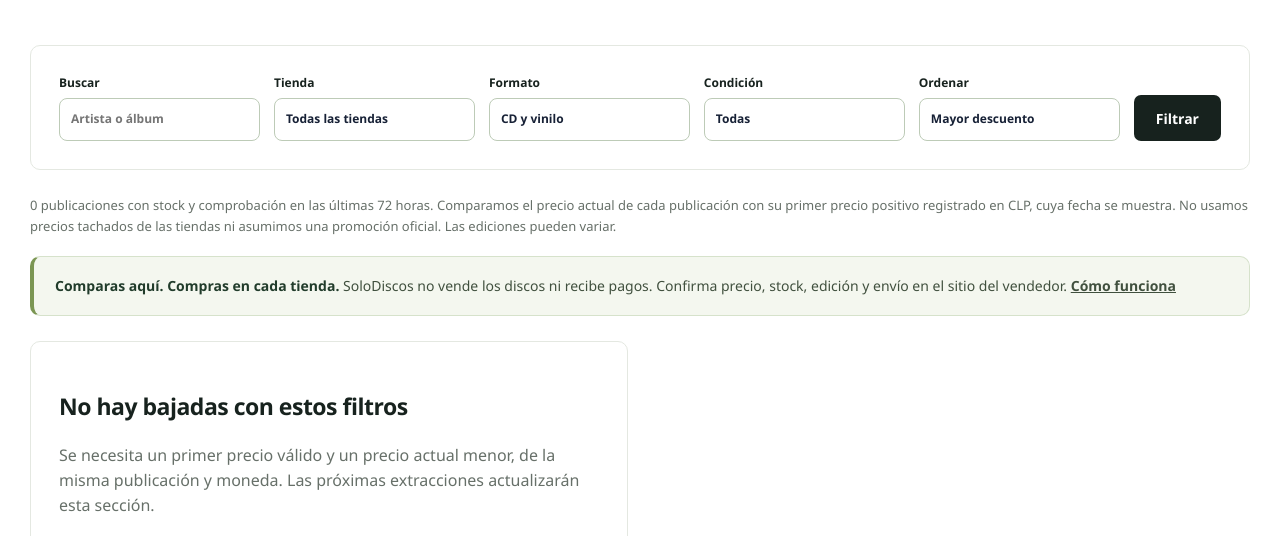
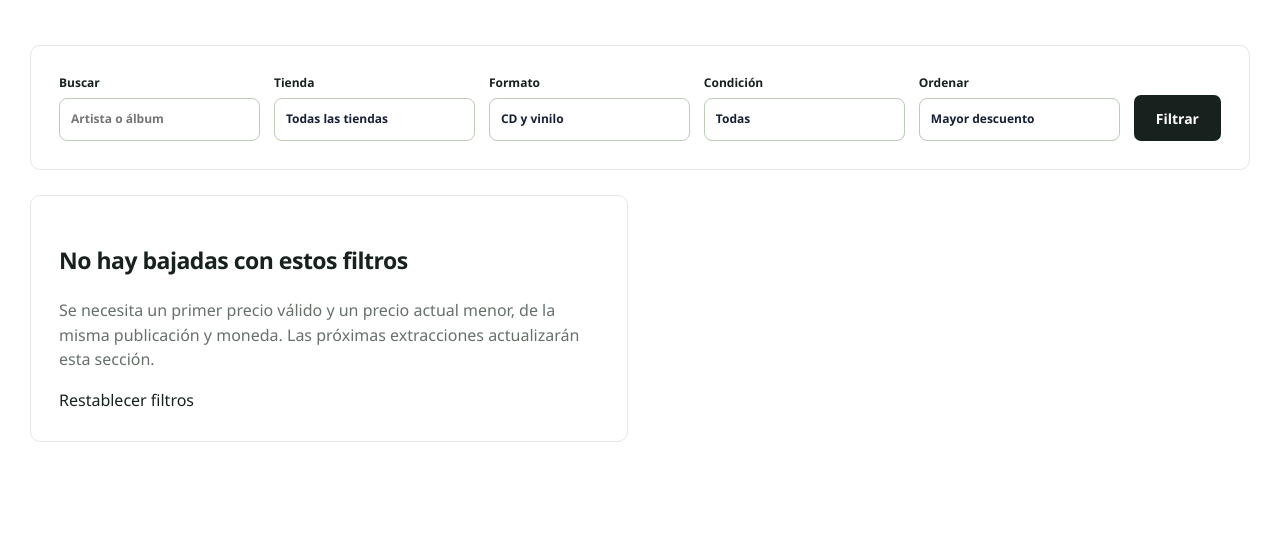
Before and after one commit to juanand87/solodiscos, a Laravel app: page /descuentos in a window 1280 px wide. Shown: the part 277-813 px from the top of the page. Run offline with Laravel 12, Linux system fonts and the light colour scheme; data that the repository does not hold is empty.

Commit message:
Remove explanatory blocks above discount cards

```diff
--- a/app/resources/views/discounts.blade.php
+++ b/app/resources/views/discounts.blade.php
@@ -4,8 +4,6 @@
 <link rel="stylesheet" href="{{ asset('discounts.css') }}?v=2">
 <div class="heading"><div><span class="eyebrow">BAJADAS DE PRECIO REGISTRADAS</span><h1>Descuentos</h1><p>Discos que hoy cuestan menos que en su primer precio válido registrado en SoloDiscos.</p></div></div>
 <form class="panel discount-filters" method="get"><label>Buscar<input name="q" maxlength="150" value="{{ $filters['q']??'' }}" placeholder="Artista o álbum"></label><label>Tienda<select name="store_id"><option value="">Todas las tiendas</option>@foreach($stores as $store)<option value="{{ $store->id }}" @selected(($filters['store_id']??'')==$store->id)>{{ $store->name }}</option>@endforeach</select></label><label>Formato<select name="format"><option value="">CD y vinilo</option><option value="cd" @selected(($filters['format']??'')==='cd')>CD</option><option value="vinyl" @selected(($filters['format']??'')==='vinyl')>Vinilo</option></select></label><label>Condición<select name="condition"><option value="">Todas</option>@foreach(['new'=>'Nuevo','used'=>'Usado','unknown'=>'Sin especificar'] as $key=>$label)<option value="{{ $key }}" @selected(($filters['condition']??'')===$key)>{{ $label }}</option>@endforeach</select></label><label>Ordenar<select name="sort"><option value="percent" @selected(($filters['sort']??'percent')==='percent')>Mayor descuento</option><option value="percent_asc" @selected(($filters['sort']??'')==='percent_asc')>Menor descuento</option><option value="price" @selected(($filters['sort']??'')==='price')>Menor precio</option><option value="recent" @selected(($filters['sort']??'')==='recent')>Última comprobación</option></select></label><button class="button">Filtrar</button></form>
-<p class="discount-note">{{ number_format($products->total(),0,',','.') }} publicaciones con stock y comprobación en las últimas 72 horas. Comparamos el precio actual de cada publicación con su primer precio positivo registrado en CLP, cuya fecha se muestra. No usamos precios tachados de las tiendas ni asumimos una promoción oficial. Las ediciones pueden variar.</p>
-@include('purchase-notice')
 <div class="discount-grid">
 @forelse($products as $product)
 <article class="panel discount-card">
```
